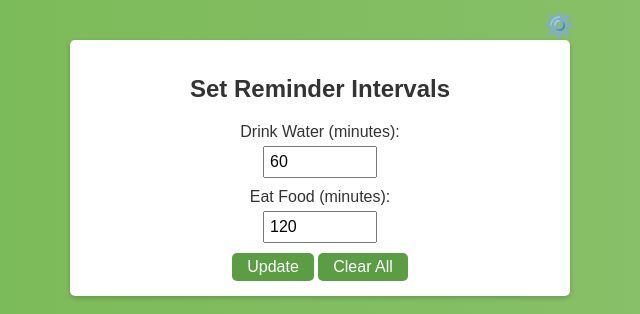
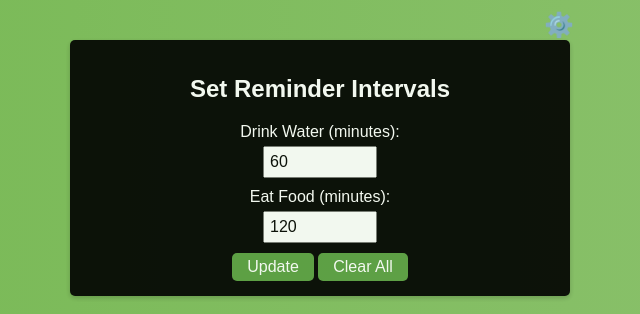
Before and after one commit to Saikabilane/Health-Reminder, a plain HTML site: page index.html in a window 1280 px wide. Both pictures are taken after a click on the button "⚙️". Shown: the top 314 px of the page, without its empty margins (320-960 px from the left). Drawn offline with Linux system fonts and the light colour scheme.

Commit message:
Update styles.css

```diff
--- a/styles.css
+++ b/styles.css
@@ -42,8 +42,9 @@ p {
 
 #settingsPanel {
   margin-top: 20px;
-  background: white;
-  color: #333;
+  background: black;
+  opacity: 0.9;
+  color: white;
   border-radius: 5px;
   padding: 15px;
   box-shadow: 0 2px 5px rgba(0, 0, 0, 0.2);
```
